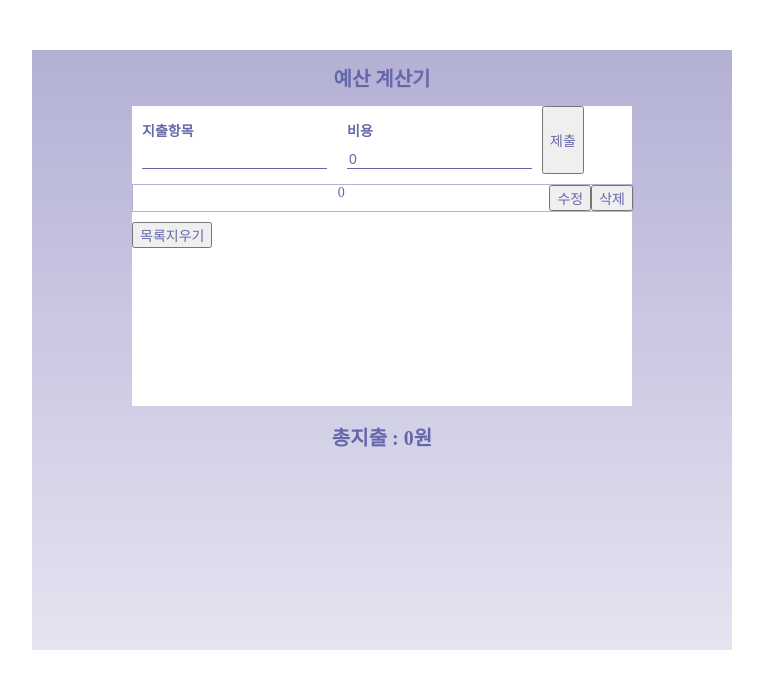
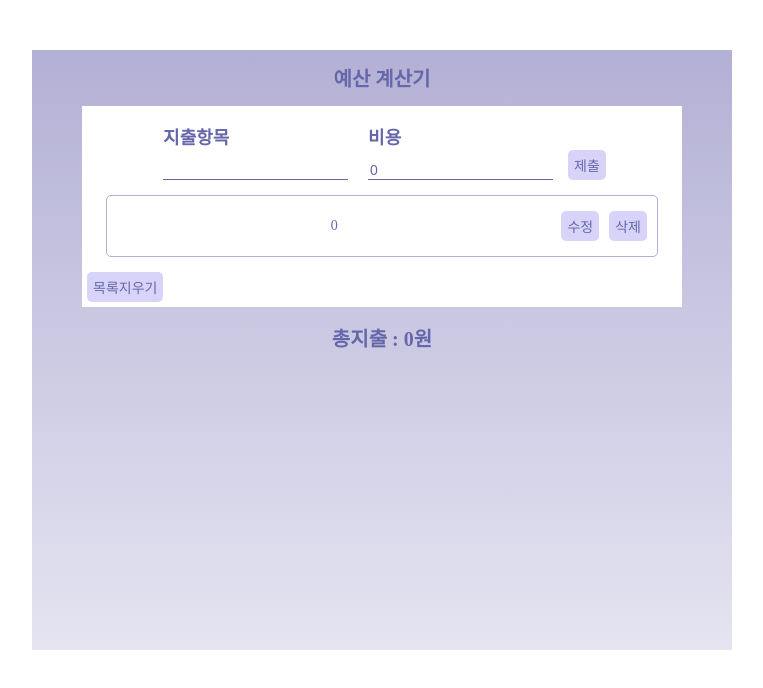
Before and after one commit to naringst/React-CRUD, a React (Create React App) app: page / in a window 1280 px wide. Both pictures are taken after a click on the button "제출". Shown: the top 688 px of the page, without its empty margins (258-1021 px from the left). Built offline with nearby package versions, Linux system fonts and the light colour scheme.

Commit message:
style : css 수정

```diff
--- a/src/App.css
+++ b/src/App.css
@@ -12,8 +12,8 @@ html {
 
 .container {
   margin: 0 auto;
-  width: 500px;
-  height: 300px;
+  width: 600px;
+  height: max-content;
   background: white;
 }
 
@@ -43,3 +43,12 @@ html {
   font-size: 20px;
   text-align: center;
 }
+
+.lists {
+  display: flex;
+  flex-direction: column;
+  width: 100%;
+  justify-content: center;
+  align-items: center;
+  border-radius: 5px;
+}
--- a/src/App.js
+++ b/src/App.js
@@ -20,8 +20,7 @@ function App() {
     Lists.forEach((item) => (total += Number(item.price)));
     return total;
   };
-  console.log(Lists);
-  console.log("eidit", editingId);
+
   return (
     <div className="App">
       {isSubmitted ? <div className="submitted">제출 완료</div> : null}
@@ -68,6 +67,7 @@ function App() {
             />
           )}
         </RowFlexDiv>
+        <div className="lists">
           {Lists.map((item) => {
             return (
               <List
@@ -83,6 +83,7 @@ function App() {
               />
             );
           })}
+        </div>
         <Button
           title="목록지우기"
           id={uuidv4()}
@@ -103,5 +104,6 @@ export default App;
 
 const RowFlexDiv = styled.div`
   display: flex;
-  justify-contents: space-between;
+  justify-content: center;
+  align-items: end;
 `;
--- a/src/components/Button.js
+++ b/src/components/Button.js
@@ -1,4 +1,5 @@
 import React from "react";
+import { styled } from "styled-components";
 
 export default function Button({
   title,
@@ -28,7 +29,7 @@ export default function Button({
   };
 
   const editingLists = () => {
-    //해당 id의 내용 수정 ???
+    //해당 id의 내용 수정
     const editObject = Lists.find((item) => item.id === id);
 
     editObject.price = price;
@@ -45,10 +46,19 @@ export default function Button({
   };
 
   if (title === "목록지우기") {
-    return <button onClick={deleteLists}>{title}</button>;
+    return <StyledButton onClick={deleteLists}>{title}</StyledButton>;
   } else if (title === "수정") {
-    return <button onClick={editingLists}>{title}</button>;
+    return <StyledButton onClick={editingLists}>{title}</StyledButton>;
   } else {
-    return <button onClick={storeLists}>{title}</button>;
+    return <StyledButton onClick={storeLists}>{title}</StyledButton>;
   }
 }
+
+const StyledButton = styled.button`
+  margin: 5px;
+  width: max-content;
+  height: 30px;
+  background: #d7d3f9;
+  border: none;
+  border-radius: 5px;
+`;
--- a/src/components/Input.js
+++ b/src/components/Input.js
@@ -5,7 +5,7 @@ import { styled } from "styled-components";
 export default function Input({ title, type, name, setter }) {
   return (
     <Div>
-      <h1>{title}</h1>
+      <Title>{title}</Title>
       <input
         type={type}
         value={name}
@@ -20,3 +20,7 @@ export default function Input({ title, type, name, setter }) {
 const Div = styled.div`
   margin: 5px 10px;
 `;
+
+const Title = styled.h1`
+  font-size: 18px;
+`;
--- a/src/components/List.js
+++ b/src/components/List.js
@@ -28,18 +28,31 @@ export default function List({
       <span>{price}</span>
 
       <div>
-        <button onClick={editOneItem}>수정</button>
-        <button onClick={deleteOneItem}>삭제</button>
+        <StyledButton onClick={editOneItem}>수정</StyledButton>
+        <StyledButton onClick={deleteOneItem}>삭제</StyledButton>
       </div>
     </Div>
   );
 }
 
 const Div = styled.div`
-  margin: 10px 0;
+  margin: 10px 10px;
   display: flex;
-  width: 100%;
+  width: 90%;
+  height: 50px;
   justify-content: space-between;
   border: 1px solid #b3b0d5;
   color: black;
+  align-items: center;
+  border-radius: 5px;
+  padding: 5px;
 `;
+
+const StyledButton = styled.button`
+  margin: 5px;
+  width: max-content;
+  height: 30px;
+  background: #d7d3f9;
+  border: none;
+  border-radius: 5px;
+`;
```
Also changed, not shown: src/index.js (+6 -6 lines). Lines whose indentation alone changed are shown as unchanged.
